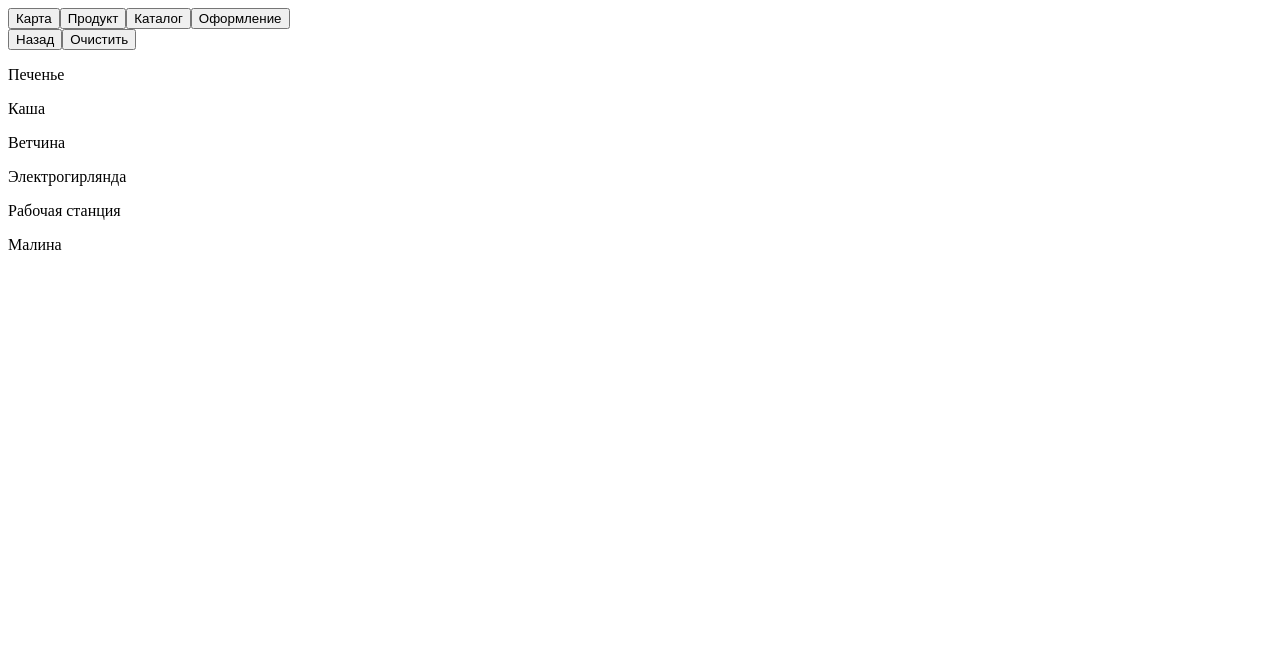
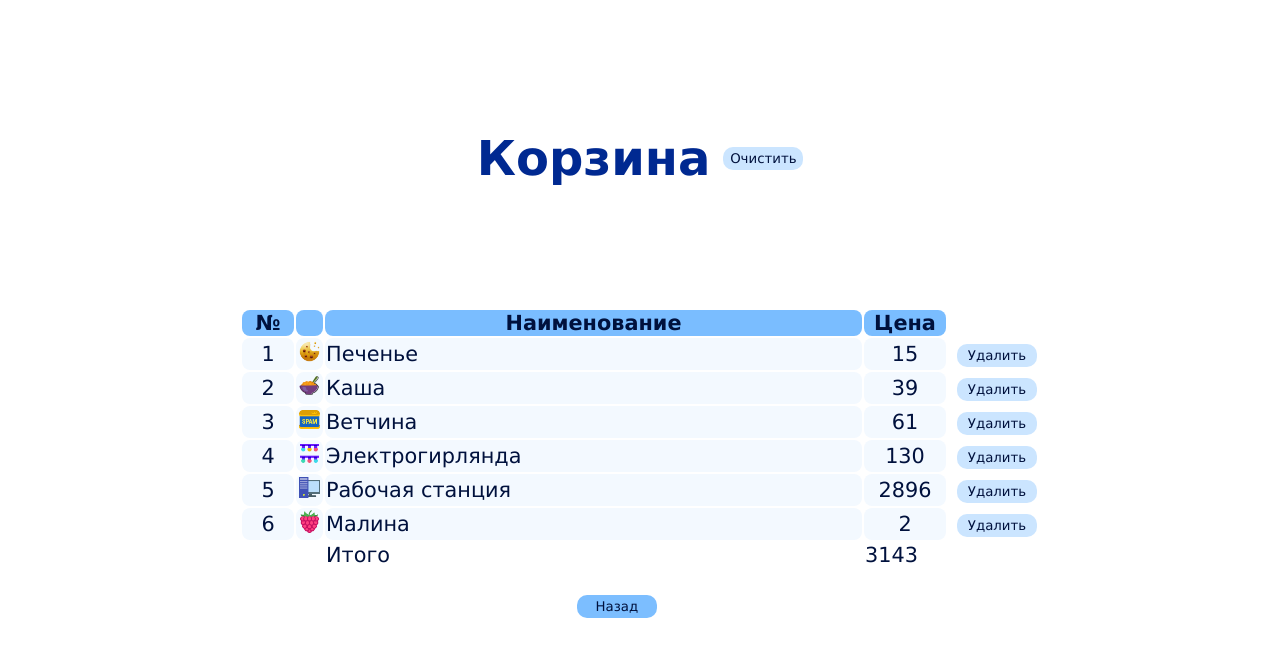
Before and after one commit to Daniil-Melnik/studing_Vue.js_2.0, a Vue app in the folder hw7/: page /Cart in a window 1280 px wide. Shown: the top 656 px of the page. Built offline with nearby package versions, Linux system fonts and the light colour scheme.

Commit message:
finally cart and main

```diff
--- a/hw7/src/components/Cart.vue
+++ b/hw7/src/components/Cart.vue
@@ -1,8 +1,37 @@
 <template>
 	<div>
-		<button @click="goBack">Назад</button>
-		<button @click="clearCart">Очистить</button>
-		<p v-for="c in cart" :key="c.id">{{ c.name }}</p>
+
+		<div class="head-container">
+			<h1>Корзина</h1>
+			<div class="button-container">
+				<button @click="clearCart">Очистить</button>
+			</div>
+
+		</div>
+
+		<div class="table-ab">
+		<table class="main-table">
+			<tr>
+				<th>№</th>
+				<th></th>
+				<th>Наименование</th>
+				<th>Цена</th>
+			</tr>
+			<tr v-for="c, i in cart" :key="i">
+				<td class="td-num">{{ i + 1 }}</td>
+				<td class="td-img"><img :src="require(`@/assets/${c.img}`)"/></td>
+				<td class="td-name">{{ c.name }}</td>
+				<td class="td-price">{{ c.price }}</td>
+				<td class="td-btn"><button class="del-btn" @click="removeFromCart(c.id, this.$store.state.cart)">Удалить</button></td>
+			</tr>
+			<tr>
+				<td colspan="2"></td>
+				<td>Итого</td>
+				<td>{{ summ }}</td>
+			</tr>
+		</table>
+		</div>
+		<button class="before-btn" @click="goBack">Назад</button>
 	</div>
 </template>
 
@@ -12,7 +41,14 @@ export default {
 
 	data(){
 		return{
-			cart: this.$store.state.cart
+			cart: this.$store.state.cart,
+			summ: 0
+		}
+	},
+
+	beforeMount(){
+		for (let i = 0; i < this.cart.length; i++){
+				this.summ += this.cart[i].price
 		}
 	},
 
@@ -23,7 +59,150 @@ export default {
 		clearCart(){
 			this.$store.commit('upd', {cart: []})
 			this.cart = []
-		}
+			this.summ = 0
+		},
+
+		updSumm(){
+			this.summ = 0
+			for (let i = 0; i < this.cart.length; i++){
+				this.summ += this.cart[i].price
+			}
+		},
+
+		removeFromCart(i, cart){
+			cart = cart.filter(c => c.id !== i);
+			this.$store.commit('upd', {cart: cart})
+			this.cart = this.$store.state.cart
+			this.updSumm()
+			console.log(this.$route.name)
+		},
 	}
 }
 </script>
+
+<style>
+.head-container{
+	width: 100%;
+	height: 300px;
+	display: flex;
+	align-items: center;
+	justify-content: center;
+}
+.head-container button{
+	height: 23px;
+	width: 80px;
+	margin-left: 8px;
+	border: 0;
+	background-color: rgb(203, 229, 255);
+	border-radius: 10px;
+	font-family: 'Lucida Sans', 'Lucida Sans Regular', 'Lucida Grande', 'Lucida Sans Unicode', Geneva, Verdana, sans-serif;
+	color: rgb(0, 17, 61);
+	transition: 0.6s;
+}
+
+.head-container button:hover{
+	background-color: rgb(0, 17, 61);
+	color: rgb(203, 229, 255);
+	transform: scale(1.3);
+}
+
+.button-container {
+	margin-left: 5px;
+}
+
+.table-ab {
+	display: flex;
+	width: 100%;
+	justify-content: center;
+}
+
+.main-table{
+	width: 800px;
+}
+
+.main-table tr {
+	height: 25px;
+	font-size: 1.3em;
+	color: rgb(0, 17, 61);
+	font-family: 'Lucida Sans', 'Lucida Sans Regular', 'Lucida Grande', 'Lucida Sans Unicode', Geneva, Verdana, sans-serif;
+}
+
+.td-price{
+	text-align: center;
+	width: 80px;
+	background-color: rgb(243, 249, 255);
+}
+
+.main-table td {
+	border-radius: 8px;
+}
+
+.main-table th {
+	border-radius: 8px;
+	background-color: rgb(122, 189, 255);
+}
+
+.td-num {
+	text-align: center;
+	width: 50px;
+	background-color: rgb(243, 249, 255);
+}
+
+.td-name {
+	background-color: rgb(243, 249, 255);
+}
+
+.td-btn{
+	width: 80px;
+}
+
+.td-btn button {
+	height: 23px;
+	width: 80px;
+	margin-left: 8px;
+	border: 0;
+	background-color: rgb(203, 229, 255);
+	border-radius: 10px;
+	font-family: 'Lucida Sans', 'Lucida Sans Regular', 'Lucida Grande', 'Lucida Sans Unicode', Geneva, Verdana, sans-serif;
+	color: rgb(0, 17, 61);
+	transition: 0.6s;
+}
+
+.td-btn button:hover {
+	background-color: rgb(0, 17, 61);
+	color: rgb(203, 229, 255);
+	transform: scale(1.3);
+}
+
+.td-img img {
+	width: 25px;
+	height: 25px;
+}
+
+.td-img {
+	width: 25px;
+	background-color: rgb(243, 249, 255);
+	text-align: center;
+}
+
+.before-btn{
+	height: 23px;
+	width: 80px;
+	margin-left: 8px;
+	border: 0;
+	background-color: rgb(124, 190, 255);
+	border-radius: 10px;
+	font-family: 'Lucida Sans', 'Lucida Sans Regular', 'Lucida Grande', 'Lucida Sans Unicode', Geneva, Verdana, sans-serif;
+	color: rgb(0, 17, 61);
+	transition: 0.6s;
+	margin-left: 45%;
+	margin-top: 25px;
+}
+
+.before-btn:hover {
+	background-color: rgb(0, 17, 61);
+	color: rgb(203, 229, 255);
+	transform: scale(1.3);
+}
+
+</style>
--- a/hw7/src/components/Main.vue
+++ b/hw7/src/components/Main.vue
@@ -1,10 +1,12 @@
 <template>
     <div>
-        <div v-if="true">
-            <button @click="onOrder">Карта</button>
-            <button @click="onProduct">Продукт</button>
-            <button @click="onProductList">Каталог</button>
-            <button @click="onCheckOut">Оформление</button>
+        <div  v-if="showCartLink">
+        <h1>Магазин товаров</h1>
+        <div class="main-container">
+            <router-link :to = "{ name: 'Cart'}" class="qq1"><div class="qq"><p>Карта</p></div></router-link>
+            <router-link :to = "{ name:'ProductList'}" class="qq1"><div class="qq"><p>Каталог</p></div></router-link>
+            <router-link :to = "{ name:'Checkout'}" class="qq1"><div class="qq"><p>Оформление</p></div></router-link>
+        </div>
         </div>
 
 
@@ -43,7 +45,7 @@
         },
         created() {
         this.$router.afterEach((to) => {
-        if (to.name === 'Cart' | to.name === 'Product' | to.name === "ProductList") {
+        if (to.name === 'Cart' | to.name === 'Product' | to.name === "ProductList" | to.name === "Checkout") {
             this.showCartLink = false;
         } else {
             this.showCartLink = true;
@@ -55,4 +57,48 @@
 
 <style>
 
+h1 {
+    text-align: center;
+    font-family: 'Lucida Sans', 'Lucida Sans Regular', 'Lucida Grande', 'Lucida Sans Unicode', Geneva, Verdana, sans-serif;
+    color: rgb(0, 41, 145);
+    font-size: 3em;
+}
+
+.main-container {
+    display:  flex;
+    justify-content: center;
+    align-items: center;
+    height: 600px;
+}
+
+.qq1 {
+    text-decoration: none;
+    color: rgb(239, 247, 255);
+}
+
+.qq {
+    width: 300px;
+    height: 300px;
+    display: flex;
+    justify-content: center;
+    align-items: center;
+    background-color: rgb(0, 17, 61);
+    margin-left: 20px;
+    border-radius: 30px;
+    font-family: 'Lucida Sans', 'Lucida Sans Regular', 'Lucida Grande', 'Lucida Sans Unicode', Geneva, Verdana, sans-serif;
+    font-size: 1.5em;
+    color: rgb(239, 247, 255);
+    transition: 0.6s;
+}
+
+.qq p {
+    text-align: center;
+}
+
+.qq:hover {
+    background-color: rgb(239, 247, 255);
+    color: rgb(0, 17, 61);
+    transform: scale(1.5);
+}
+
 </style>
--- a/hw7/src/components/Product.vue
+++ b/hw7/src/components/Product.vue
@@ -47,7 +47,7 @@
 		removeFromCart(i, cart){
 				cart = cart.filter(c => c.id !== i);
 				this.$store.commit('upd', {cart: cart})
-				console.log(this.$store.cart)
+				console.log(this.$route.name)
 			},
 
 		addToCart(product, cart){
--- a/hw7/src/routers.js
+++ b/hw7/src/routers.js
@@ -19,11 +19,12 @@ const router = createRouter({
     },
     {
       path: '/products/:id',
+      name: 'Product',
       component: Product
     },
     {
       path: '/Checkout',
-      name: "checkout",
+      name: "Checkout",
       component: Checkout
     },
   ]
```
